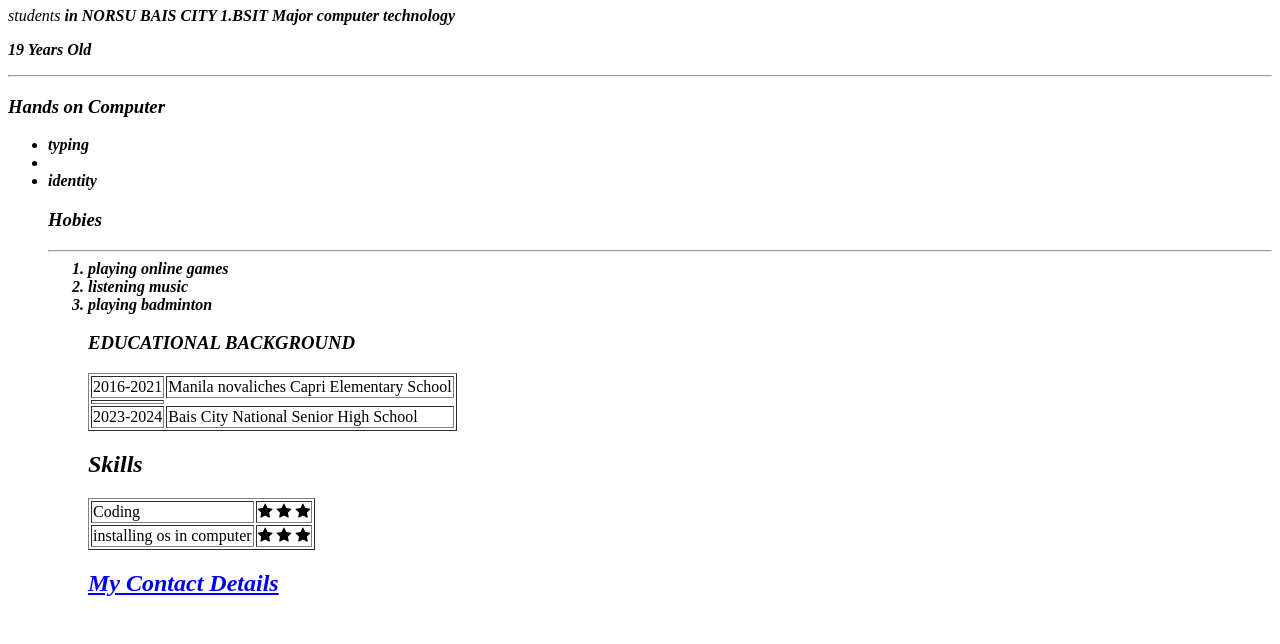
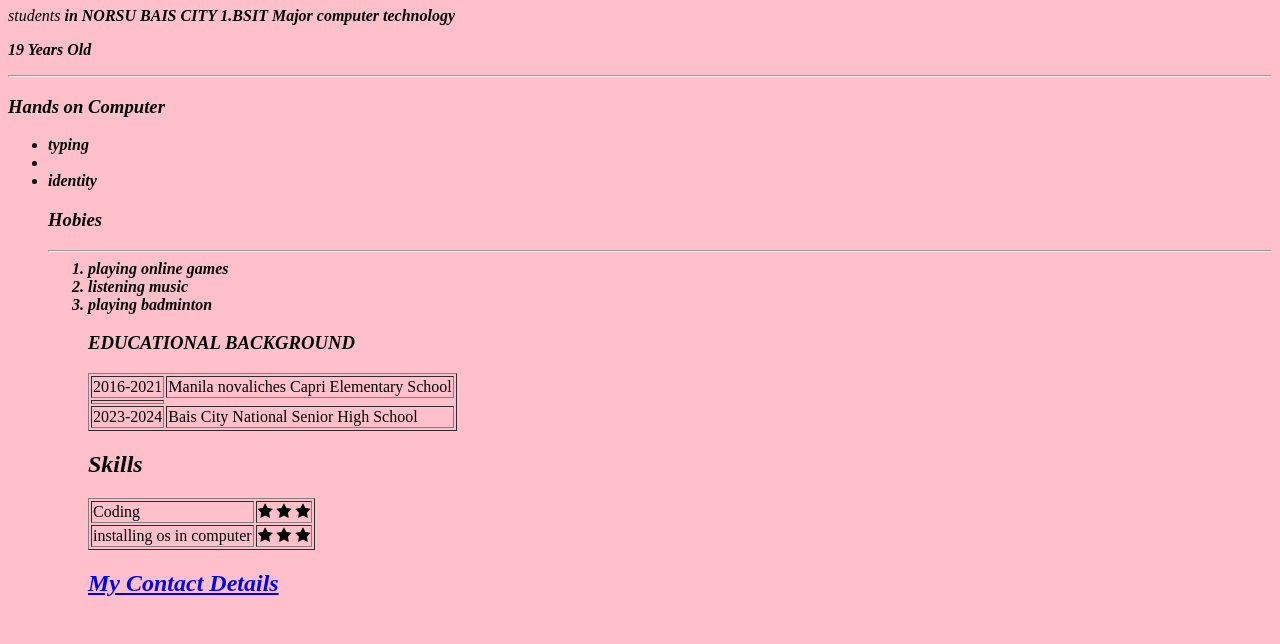
Before and after one commit to cadalinrichelle/Comp102B, a plain HTML site: page index.html in a window 1280 px wide. Shown: the part 156-800 px from the top of the page. Drawn offline with Linux system fonts and the light colour scheme.

Commit message:
with background color

```diff
--- a/index.html
+++ b/index.html
@@ -5,8 +5,16 @@
     <meta charset="utf-8">
     <title>RICHELLE CADALIN PERSONAL SITE </title>
 </head>
+<style>
+body{
 
-<body>
+    background-color: pink;
+}
+
+
+</style>
+<body style="color:black">
+
     <img src=https://scontent.fceb1-1.fna.fbcdn.net/v/t39.30808-6/481260233_2651307168591707_6420018424971539671_n.jpg?_nc_cat=101&ccb=1-7&_nc_sid=a5f93a&_nc_eui2=AeHBYzhpPP8wAU3WtT9p5CfP7FCM33Bo0xDsUIzfcGjTEDWQcETAWYkiVx-n72Brxa_7jF5YaNMD42qvzuQeSBl_&_nc_ohc=Bom22eBQ12cQ7kNvgGcFOVO&_nc_oc=AdmnLJC_uOOhZPfKPQcLOfEANq6ZRvIopoeZhq1jzR5-9DM--W36rYDfeAbX_jOtCkM&_nc_zt=23&_nc_ht=scontent.fceb1-1.fna&_nc_gid=9I9K3Jhg9SogZSTXTQWJPg&oh=00_AYGd8P09qaktte5j07HHUflEpzUFEFmFk-yxRJYqEBvIqw&oe=67E2BE2B
         alt="richelle cadalin" width="100" heigth 100>
     <h1> RICHELLE CADALIN</h1>
```
